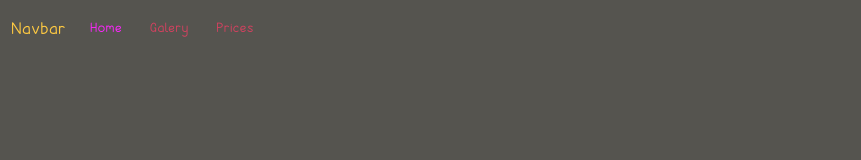
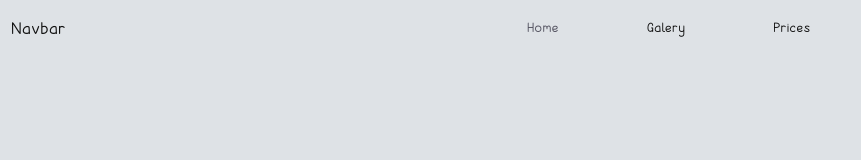
Before and after one commit to Kvn0074/ecf_photographe, an Eleventy site: page src/index.njk in a window 1280 px wide. Shown: the whole page, without its empty margins (0-861 px from the left). Built offline with nearby package versions, Linux system fonts and the light colour scheme; Eleventy itself is replaced by a stand-in of ours; files that its build step writes are made by us from their sources.

Commit message:
Modification on the Navbar

```diff
--- a/src/_includes/navbar.njk
+++ b/src/_includes/navbar.njk
@@ -4,8 +4,8 @@
     <button class="navbar-toggler" type="button" data-bs-toggle="collapse" data-bs-target="#navbarNav" aria-controls="navbarNav" aria-expanded="false" aria-label="Toggle navigation">
       <span class="navbar-toggler-icon"></span>
     </button>
-    <div class="collapse navbar-collapse" id="navbarNav">
-      <ul class="navbar-nav">
+    <div class="collapse navbar-collapse justify-content-center" id="navbarNav">
+      <ul class="navbar-nav ">
         <li class="nav-item">
           <a class="nav-link active" aria-current="page" href="#">Home</a>
         </li>
--- a/src/assets/css/bootstrap-custom.css
+++ b/src/assets/css/bootstrap-custom.css
@@ -1,9 +1,12 @@
  /* ====================== BS NAVBAR CUSTOMISATION ====================== */
  /* ===================================================================== */
+:root {
 
+}
 
- .bg-light {                                    /* opacité navbar */
-    --bs-bg-opacity: 0;
+ .bg-light {                                    /* opacité navbar et background */
+    --bs-bg-opacity: 0.8;
+    background-color: rgba(var(--bs-gray-300),var(--bs-bg-opacity))!important;
 }
 .navbar-toggler:focus {                       /* "burger" au click" */
     text-decoration: none;
@@ -16,11 +19,11 @@
 }
 
 .navbar-light .navbar-toggler-icon {          /* logo "burger" */
-    background-image: url(#);
+    background-image: url(../pics/thinBurger.png);
 }
 
 .navbar-light .navbar-brand {                 /* couleur titre site */
-    color: #FFCA42
+    color: #111111;
     ;
 }
 
@@ -32,10 +35,16 @@
 .navbar-light .navbar-nav .nav-link,
 .navbar-light .navbar-nav .nav-link:focus,
 .navbar-light .navbar-nav .nav-link:hover {   /* couleurs menu */
-    color: rgba(242, 61, 100, 0.8);
+    color: #111111;
 }
 
 .navbar-light .navbar-nav .nav-link.active,
 .navbar-light .navbar-nav .show>.nav-link {   /* couleurs menu actif */
-    color: rgb(255, 37, 255);
+    color: rgb(82, 81, 95);
 }
+
+.navbar-collapse .navbar-nav .nav-item .nav-link { /* positionnement nav items */
+    text-align: center;
+    margin-left: 30px;
+    margin-right: 30px;
+}
--- a/src/assets/css/default.css
+++ b/src/assets/css/default.css
@@ -9,8 +9,8 @@
 
 body {
     font-family: 'tipo1';
-    background-color: #55544F;
-    color: #FFCA42;
+    background-color: #dee2e6;
+    color: #242424;
 }
 
 /*=================================================
```
Also changed, not shown: src/assets/pics/burgerMenu.png (added), src/assets/pics/thinBurger.png (added).
